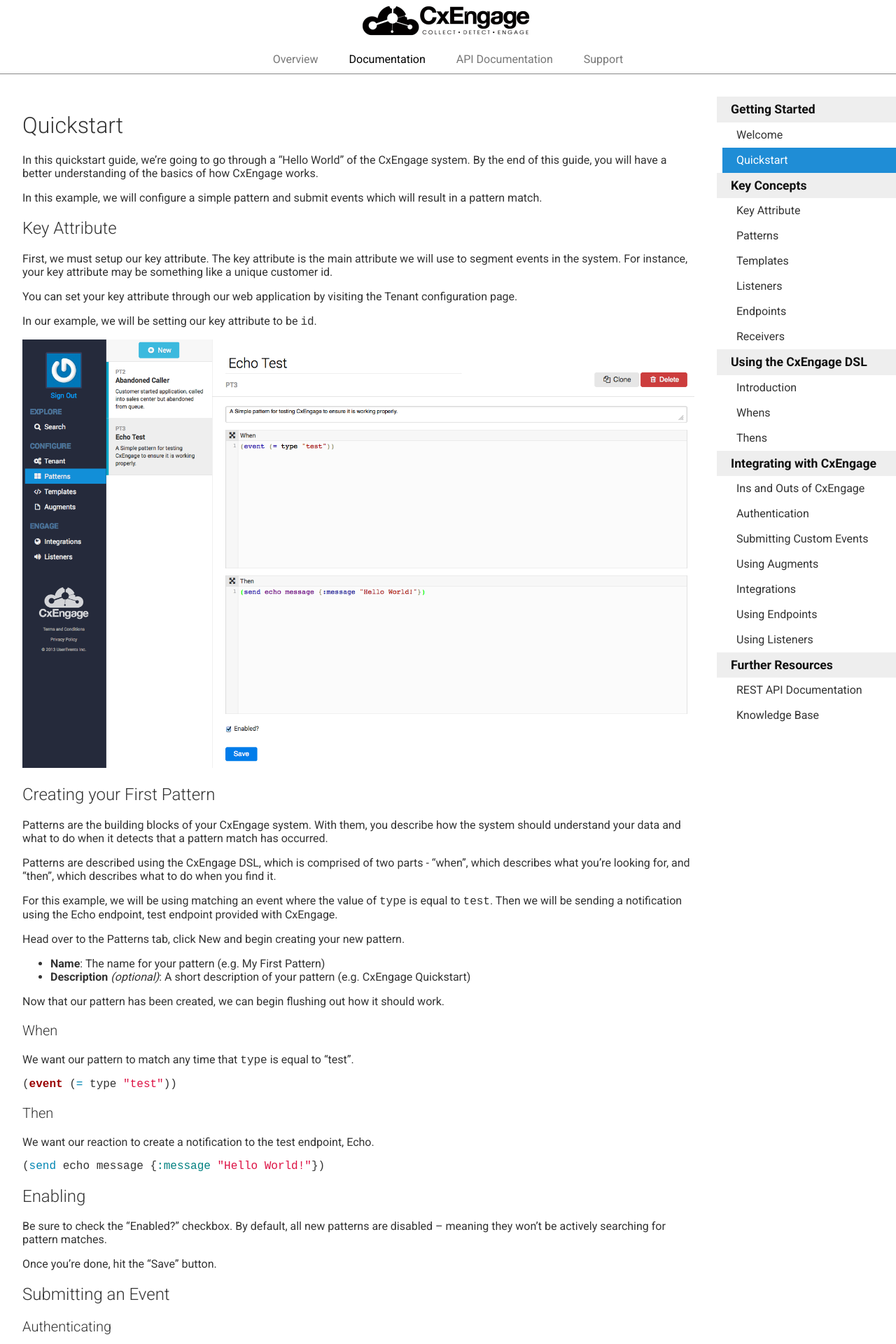
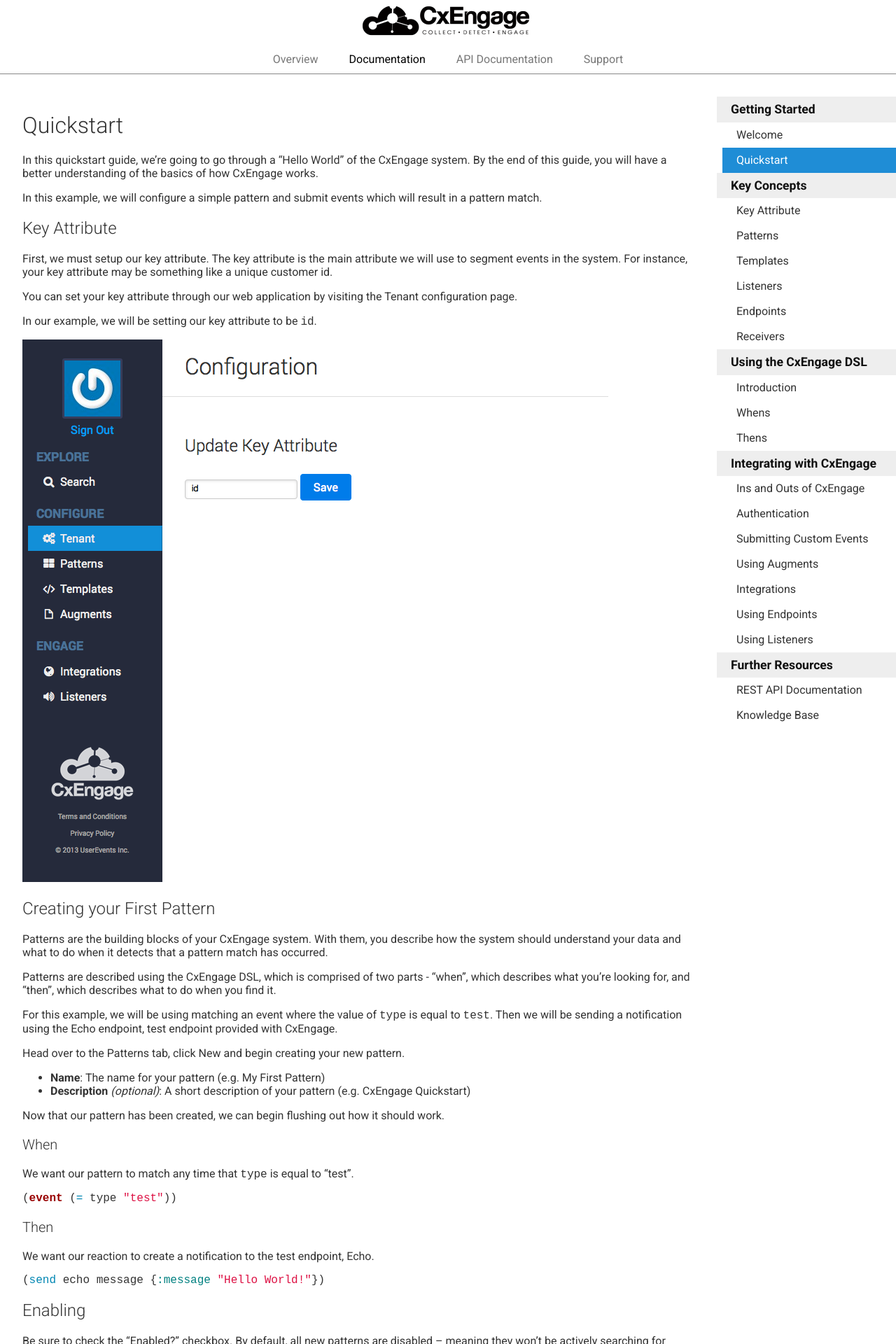
Before and after one commit to ianbishop/userevents.github.io, a Jekyll site: the page built from docs/quickstart.md, in a window 1280 px wide. Shown: the top 1920 px of the page at 70% size. Built offline with Jekyll 4.4.1, drawn with Linux system fonts in a browser that asks for light colours; Markdown is read by kramdown in place of the engine named in the settings.

Commit message:
Updated image

```diff
--- a/docs/quickstart.md
+++ b/docs/quickstart.md
@@ -23,7 +23,7 @@
 
 In our example, we will be setting our key attribute to be `id`.
 
-![Set your key attribute](http://docs.cxengage.com/img/quickstart/EchoTest.png "Some other text")
+![Set your key attribute](http://docs.cxengage.com/img/quickstart/KeyAttribute.png "Set your key attribute")
 
 ## Creating your First Pattern
 
```
